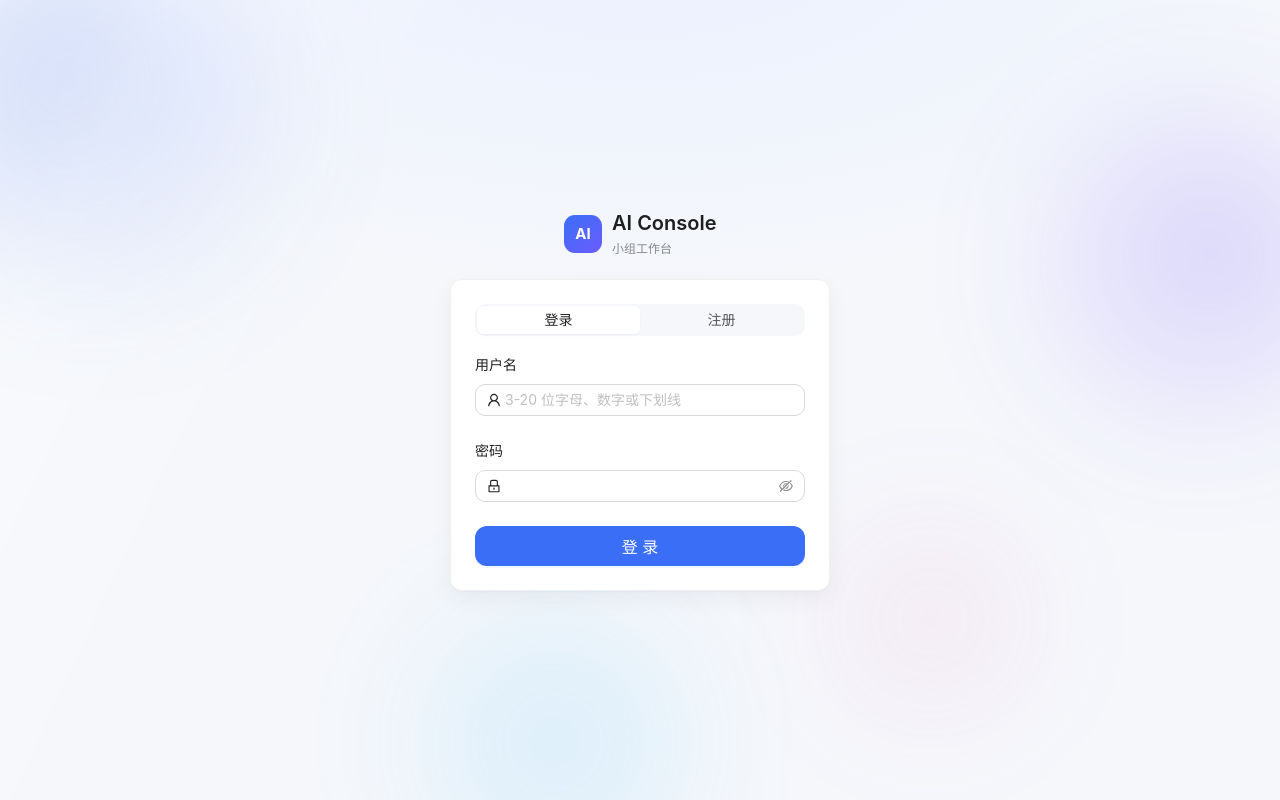
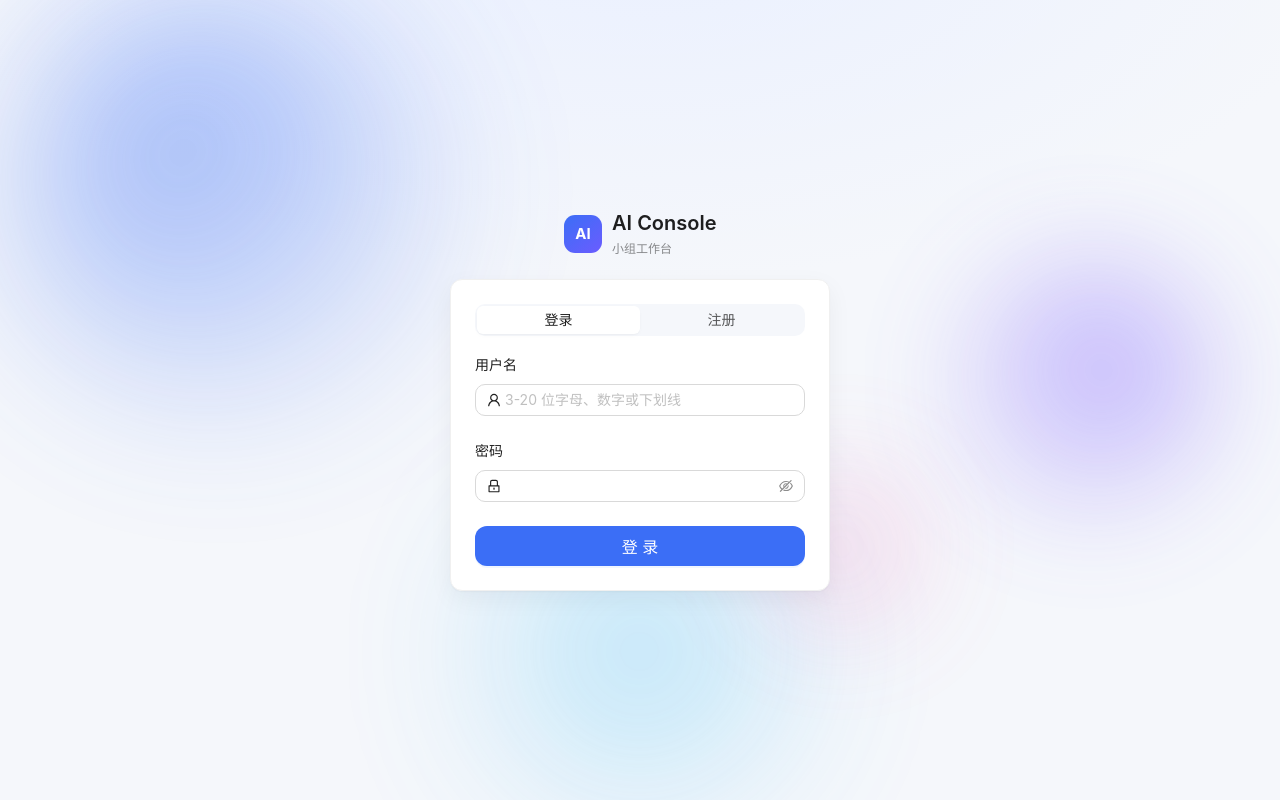
Before and after one commit to Mo-bai02/xiaozu-workbench, a React (Vite) app: page /login in a window 1280 px wide. Built offline with nearby package versions, Linux system fonts and the light colour scheme.

Commit message:
tune: 极光背景提速并加强
- 周期 26~38s → 9~13s，位移 40~60px → 100~140px
- 流光 18s → 7s
- 不透明度 0.5 → 0.68，四个色块的色彩浓度同步提高
- 移动端保留 0.55，避免小屏上过艳

```diff
--- a/src/styles/global.css
+++ b/src/styles/global.css
@@ -2494,7 +2494,7 @@ html[data-theme='dark'] .alert-banner {
   position: absolute;
   border-radius: 50%;
   filter: blur(64px);
-  opacity: 0.5;
+  opacity: 0.68;
   will-change: transform;
 }
 
@@ -2503,8 +2503,8 @@ html[data-theme='dark'] .alert-banner {
   height: 340px;
   left: -80px;
   top: -60px;
-  background: radial-gradient(circle at 30% 30%, rgba(59, 110, 246, 0.55), rgba(59, 110, 246, 0));
-  animation: auroraDrift1 30s ease-in-out infinite;
+  background: radial-gradient(circle at 30% 30%, rgba(59, 110, 246, 0.72), rgba(59, 110, 246, 0));
+  animation: auroraDrift1 11s ease-in-out infinite;
 }
 
 .aurora-2 {
@@ -2512,8 +2512,8 @@ html[data-theme='dark'] .alert-banner {
   height: 300px;
   right: -70px;
   top: 14%;
-  background: radial-gradient(circle at 60% 40%, rgba(124, 92, 255, 0.5), rgba(124, 92, 255, 0));
-  animation: auroraDrift2 38s ease-in-out infinite;
+  background: radial-gradient(circle at 60% 40%, rgba(124, 92, 255, 0.66), rgba(124, 92, 255, 0));
+  animation: auroraDrift2 13s ease-in-out infinite;
 }
 
 .aurora-3 {
@@ -2521,8 +2521,8 @@ html[data-theme='dark'] .alert-banner {
   height: 260px;
   left: 32%;
   bottom: -90px;
-  background: radial-gradient(circle at 50% 50%, rgba(56, 189, 248, 0.4), rgba(56, 189, 248, 0));
-  animation: auroraDrift3 26s ease-in-out infinite;
+  background: radial-gradient(circle at 50% 50%, rgba(56, 189, 248, 0.55), rgba(56, 189, 248, 0));
+  animation: auroraDrift3 9s ease-in-out infinite;
 }
 
 .aurora-4 {
@@ -2530,8 +2530,8 @@ html[data-theme='dark'] .alert-banner {
   height: 220px;
   right: 18%;
   bottom: 8%;
-  background: radial-gradient(circle at 50% 50%, rgba(244, 114, 182, 0.28), rgba(244, 114, 182, 0));
-  animation: auroraDrift4 34s ease-in-out infinite;
+  background: radial-gradient(circle at 50% 50%, rgba(244, 114, 182, 0.42), rgba(244, 114, 182, 0));
+  animation: auroraDrift4 12s ease-in-out infinite;
 }
 
 @keyframes auroraDrift1 {
@@ -2540,7 +2540,7 @@ html[data-theme='dark'] .alert-banner {
     transform: translate3d(0, 0, 0) scale(1);
   }
   50% {
-    transform: translate3d(60px, 40px, 0) scale(1.12);
+    transform: translate3d(140px, 90px, 0) scale(1.24);
   }
 }
 
@@ -2550,7 +2550,7 @@ html[data-theme='dark'] .alert-banner {
     transform: translate3d(0, 0, 0) scale(1.05);
   }
   50% {
-    transform: translate3d(-50px, 60px, 0) scale(0.95);
+    transform: translate3d(-120px, 130px, 0) scale(0.86);
   }
 }
 
@@ -2560,7 +2560,7 @@ html[data-theme='dark'] .alert-banner {
     transform: translate3d(0, 0, 0) scale(1);
   }
   50% {
-    transform: translate3d(40px, -50px, 0) scale(1.15);
+    transform: translate3d(110px, -120px, 0) scale(1.28);
   }
 }
 
@@ -2570,7 +2570,7 @@ html[data-theme='dark'] .alert-banner {
     transform: translate3d(0, 0, 0) scale(0.95);
   }
   50% {
-    transform: translate3d(-40px, -30px, 0) scale(1.1);
+    transform: translate3d(-100px, -80px, 0) scale(0.84);
   }
 }
 
@@ -2584,7 +2584,7 @@ html[data-theme='dark'] .alert-banner {
     rgba(255, 255, 255, 0.35) 50%,
     rgba(255, 255, 255, 0) 65%
   );
-  animation: sheenSweep 18s ease-in-out infinite;
+  animation: sheenSweep 7s ease-in-out infinite;
 }
 
 html[data-theme='dark'] .aurora-sheen {
@@ -2616,6 +2616,7 @@ html[data-theme='dark'] .aurora-sheen {
 @media (max-width: 767px) {
   .aurora-blob {
     filter: blur(48px);
+    opacity: 0.55;
   }
 }
 
```
Also changed, not shown: 1 other file (tests, documents, lock files or other folders).
